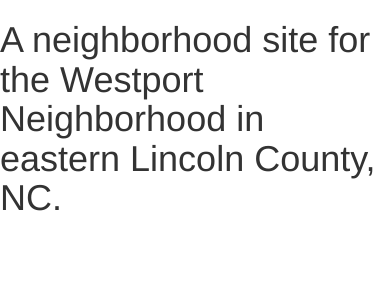
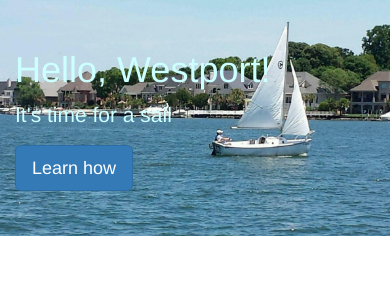
Before and after one commit to hpaasch/westport, a Django app: page / in a window 390 px wide. Shown: the top 300 px of the page. Run offline with Django 3.2, Linux system fonts and the light colour scheme; some libraries are stand-ins or nearby versions.

Commit message:
responsive image created in jumbotron

```diff
--- a/nabes_app/static/nabes_app/css/main.css
+++ b/nabes_app/static/nabes_app/css/main.css
@@ -0,0 +1,8 @@
+.jumbotron {
+  background: #000 url(/static/nabes_app/img/sailing.jpg) no-repeat center center; /* can also add "fixed" and other stuff */
+  background-size: cover; /* all 4 'covers' make the image responsive */
+  -moz-background-size: cover;
+  -webkit-background-size: cover;
+  -o-background-size: cover;
+  color: #CCFFFF; /* sets text color */
+}
--- a/templates/index.html
+++ b/templates/index.html
@@ -1,6 +1,13 @@
 {% extends "base.html" %}
 
 {% block content %}
-<h1>      A neighborhood site for the Westport Neighborhood in eastern Lincoln County, NC.
-</h1>
+<div class="jumbotron">
+  <div class="container">
+    <h1>Hello, Westport!</h1>
+      <p>It's time for a sail</p>
+      <p><a class="btn btn-primary btn-lg" href="#" role="button">Learn how</a></p>
+  </div>
+
+
+</div>
 {% endblock %}
```
Also changed, not shown: templates/base.html (+5 -5 lines), nabes_app/static/nabes_app/img/paddleboard.jpg (added), nabes_app/static/nabes_app/img/sailing.jpg (added).
